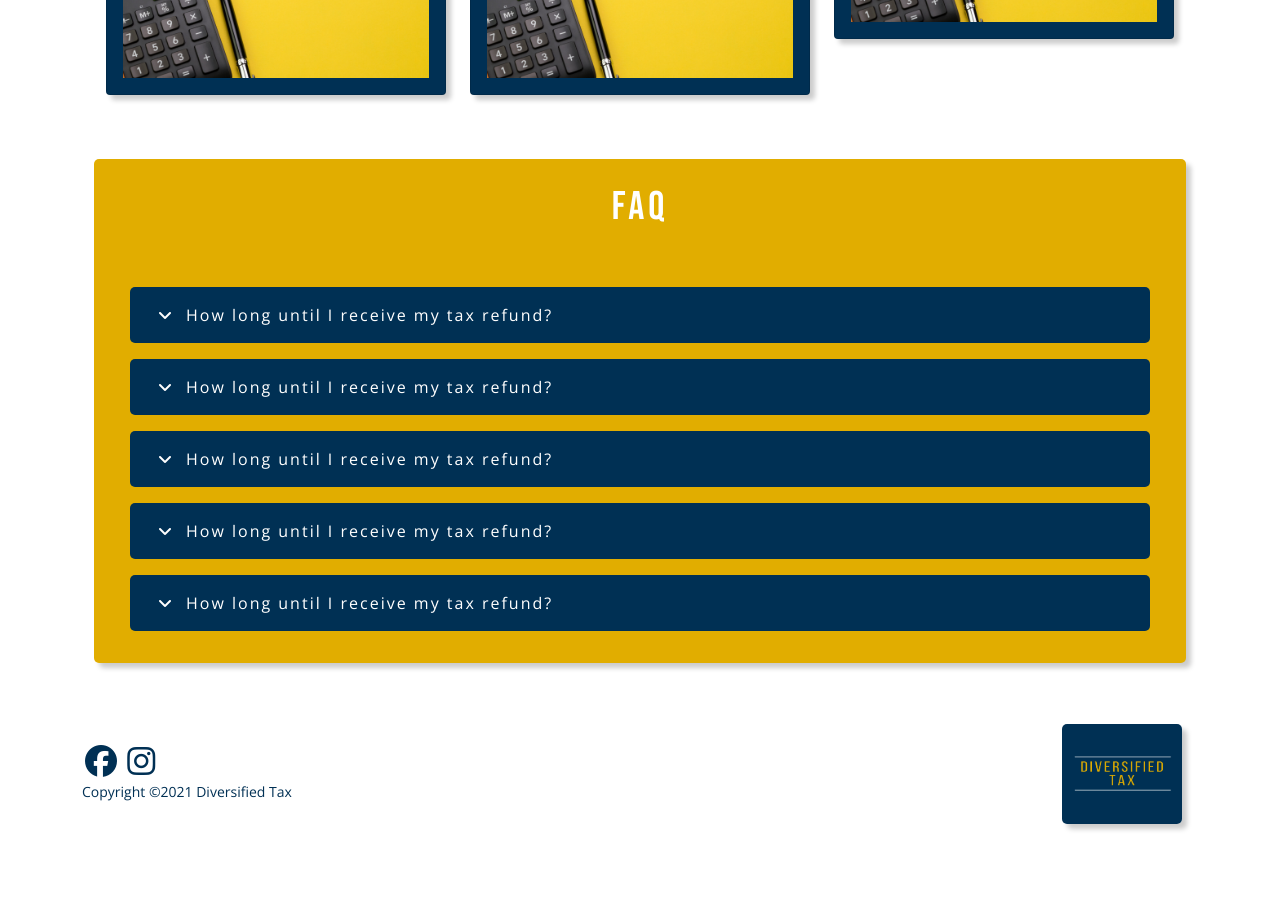
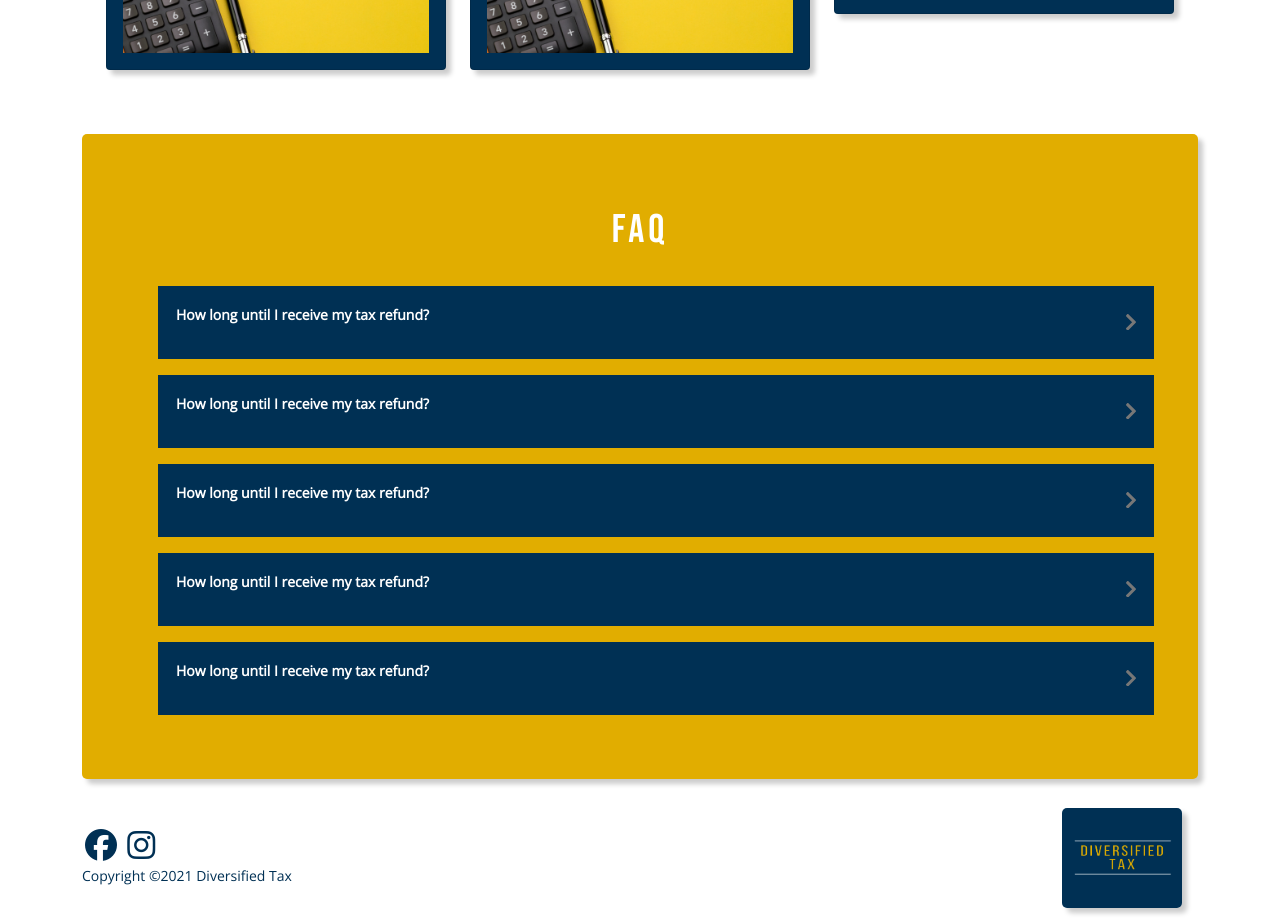
Before and after one commit to JuneXll/Diversified-Tax, a React (Create React App) app in the folder dt-app/: page /business-tax in a window 1280 px wide. Shown: the part 2040-2961 px from the top of the page. Before the commit the page ends 2877 px from the top, so only its background shows below. Built offline with nearby package versions, Linux system fonts and the light colour scheme.

Commit message:
working on refactoring faq with accordion effect

```diff
--- a/dt-app/package.json
+++ b/dt-app/package.json
@@ -10,6 +10,7 @@
     "react": "^17.0.2",
     "react-bootstrap": "^2.0.0",
     "react-dom": "^17.0.2",
+    "react-instagram-embed": "^3.0.0",
     "react-router-dom": "^5.3.0",
     "react-scripts": "4.0.3"
   },
--- a/dt-app/src/components/pages/Business-taxes.js
+++ b/dt-app/src/components/pages/Business-taxes.js
@@ -3,13 +3,13 @@ import { Container, Image, Row, Col } from 'react-bootstrap';
 //Imported Images
 import personalCover from '../../images/oldCalc.jpg';
 //Imported widgets
-import LinkDiv from '../widgets/LinkDiv';
+import LinkCard from '../widgets/LinkCard';
 import Faq from '../widgets/Faq';
 
 // Styles for page
 //Set padding for to make space for navbar
 const paddingTop = {
-    paddingTop: 100
+    paddingTop: 75
 }
 //Styles for main top div
 const blueDiv = {
@@ -114,7 +114,7 @@ const Business = () => {
             {/* Links for getting started */}
             <Container className='my-5'>
                 <h1 className='display-3 text-center' style={headings}>Get started today!</h1>
-                    <LinkDiv firstLink='New Business Clients' secondLink='Returning Business Clients' thirdLink='Submit Extra Forms'/>
+                    <LinkCard firstLink='New Business Clients' secondLink='Returning Business Clients' thirdLink='Submit Extra Forms'/>
             </Container>
 
             {/* Faq */}
--- a/dt-app/src/components/pages/Personal-taxes.js
+++ b/dt-app/src/components/pages/Personal-taxes.js
@@ -6,7 +6,7 @@ import yellowCalc from '../../images/yellowCalc.jpeg';
 import checklist1 from '../../images/Checklist1.png'
 import checklist2 from '../../images/Checklist2.png'
 //Imported widgets
-import LinkDiv from '../widgets/LinkDiv';
+import LinkCard from '../widgets/LinkCard';
 import Faq from '../widgets/Faq';
 
 // Styles for page
@@ -169,7 +169,7 @@ const Personal = () => {
             {/* Links for getting started */}
             <Container className='my-5'>
                 <h1 className='display-3 text-center' style={headings}>Get started today!</h1>
-                    <LinkDiv firstLink='New Personal Clients' secondLink='Returning Personal Clients' thirdLink='Submit Extra Forms'/>
+                    <LinkCard firstLink='New Personal Clients' secondLink='Returning Personal Clients' thirdLink='Submit Extra Forms'/>
             </Container>
 
             {/* FAQ component*/}
--- /dev/null
+++ b/dt-app/src/components/widgets/Accordion.css
@@ -0,0 +1,65 @@
+@import url('https://fonts.googleapis.com/css2?family=Bebas+Neue&family=Open+Sans:wght@300&display=swap');
+
+/* Style the accordion section */
+.accordion__section {
+    display: flex;
+    flex-direction: column;
+  }
+
+  /* Style the buttons that are used to open and close the accordion panel */
+  .accordion {
+    background-color: #003054;
+    color: white;
+    cursor: pointer;
+    padding: 18px;
+    display: flex;
+    align-items: center;
+    border: none;
+    outline: none;
+    transition: background-color 0.6s ease;
+  }
+
+
+  /* Style the accordion content title */
+  .accordion__title {
+    font-family: "Open Sans", sans-serif;
+    font-weight: 600;
+    font-size: 14px;
+  }
+
+  /* Style the accordion chevron icon */
+  .accordion__icon {
+    margin-left: auto;
+    transition: transform 0.6s ease;
+    color:white;
+  }
+
+  /* Style to rotate icon when state is active */
+  .rotate {
+    transform: rotate(90deg);
+  }
+
+  /* Style the accordion content panel. Note: hidden by default */
+  .accordion__content {
+    background-color: white;
+    overflow: hidden;
+    transition: max-height 0.6s ease;
+  }
+
+  /* Style the accordion content text */
+  .accordion__text {
+    font-family: "Open Sans", sans-serif;
+    font-weight: 400;
+    font-size: 14px;
+    padding: 18px;
+  }
+
+  .rounded {
+    border-radius: '5px';
+  }
+
+  .headings {
+    line-height: '2';
+    letter-spacing: '4px';
+    font-family: 'Bebas Neue, cursive';
+  }
--- /dev/null
+++ b/dt-app/src/components/widgets/Accordion.js
@@ -0,0 +1,43 @@
+import React, { useState, useRef } from 'react';
+import { Container } from 'react-bootstrap';
+import Chevron from './Arrow';
+
+import './Accordion.css';
+
+const Accordion = props => {
+
+    const [active, setActive] = useState("");
+    const [height, setHeight] = useState("0px");
+    const [rotate, setRotate] = useState('accordion__icon');
+
+    const content = useRef(null);
+
+    const toggleAccordion = () => {
+        setActive(active === "" ? "active" : "");
+        setHeight( active === "active" ? "0px" : `${content.current.scrollHeight}px`);
+        setRotate(active === 'active' ? 'accordion__icon' : 'accordion__icon rotate');
+    }
+
+    return (
+        <Container className='m-3 rounded'>
+            <div className="accordion__section">
+                <button className={`accordion ${active}`} onClick={toggleAccordion}>
+                <p className="accordion__title">{props.quest}</p>
+                <Chevron className={`${rotate}`} width={10} fill={"#777"} />
+                </button>
+                <div
+                    ref={content}
+                    style={{ maxHeight: `${height}` }}
+                    className="accordion__content"
+                >
+                <div
+                    className="accordion__text"
+                    dangerouslySetInnerHTML={{ __html: props.ans }}
+                />
+                </div>
+            </div>
+        </Container>
+  );
+}
+
+export default Accordion;
--- /dev/null
+++ b/dt-app/src/components/widgets/Arrow.js
@@ -0,0 +1,21 @@
+import React from "react";
+
+const Chevron = (props) => {
+
+ return (
+   <svg
+     className={props.className}
+     height={props.height}
+     width={props.width}
+     viewBox="0 0 266 438"
+     xmlns="http://www.w3.org/2000/svg"
+   >
+     <path
+       d="m258.476 235.971-194.344 194.343c-9.373 9.373-24.569 9.373-33.941 0l-22.667-22.667c-9.357-9.357-9.375-24.522-.04-33.901l154.021-154.746-154.021-154.745c-9.335-9.379-9.317-24.544.04-33.901l22.667-22.667c9.373-9.373 24.569-9.373 33.941 0l194.343 194.343c9.373 9.372 9.373 24.568.001 33.941z"
+       fill={props.fill}
+     />
+   </svg>
+ );
+}
+
+export default Chevron;
--- a/dt-app/src/components/widgets/Faq.js
+++ b/dt-app/src/components/widgets/Faq.js
@@ -1,62 +1,82 @@
-import React, { useState } from 'react';
-import { Container, Row } from 'react-bootstrap';
+import React from 'react';
+import { Container} from 'react-bootstrap';
 import { personalFaq } from '../../questionData/personalFaq';
+import Accordion from './Accordion';
 
 const headings = {
     lineHeight: '2',
     letterSpacing: '4px',
     fontFamily: 'Bebas Neue, cursive',
+    color: 'white'
 }
 
 const questionDiv = {
-    backgroundColor: '#003054',
+    backgroundColor: '#e1ad00',
     borderRadius: '5px',
+    boxShadow: '5px 5px 5px #ccc'
 }
 
-const questionText = {
-    letterSpacing: '2px',
-    fontFamily: 'Open Sans, sans-serif'
-}
-
+// const questionText = {
+//     letterSpacing: '2px',
+//     fontFamily: 'Open Sans, sans-serif',
+//     backgroundColor: '#003054',
+// }
 
 const Faq = () => {
 
-    // States to control toggle effect on faq
-    const [showAnswer, setShowAnswer] = useState(false);
-    const [currentId, setCurrentId] = useState(null);
-
-    //Will render one question and show/hide answer when span is clicked
     const renderQuestion = (question) => {
-        const onClick = () => {
-            setCurrentId(question.id);
-            setShowAnswer(!showAnswer);
-        }
-
-        return (
-            <div className='my-2 p-2' style={questionDiv} key={question.id}>
-                <p className='m-2' style={questionText}>
-                    <span className='p-2' onClick={onClick}>
-                    {showAnswer ? (<i className="fas fa-angle-up"></i>) : (<i className="fas fa-angle-down m-1"></i>)}
-                    </span>{question.question}</p>
-                {currentId === question.id && showAnswer === true && (<p className='p-3' style={questionText}>{question.answer}</p>) }
-            </div>
+        return(
+            <Accordion quest={question.question} ans={question.answer}/>
         )
-
     }
 
-    //Container where all the questions will be rendered dynamically
     return(
-        <Container>
-            <Container className='my-5' style={{backgroundColor:'#e1ad00', borderRadius:'5px', boxShadow: '5px 5px 5px #ccc'}}>
-                <Container className='text-white'>
-                    <h1 className='pt-2 text-center' style={headings}>FAQ</h1>
-                    <Row className='p-4'>
-                        {personalFaq.map(renderQuestion)}
-                    </Row>
-                </Container>
-            </Container>
+        <Container className='p-5' style={questionDiv}>
+            <h1 className='pt-2 text-center' style={headings}>FAQ</h1>
+            {personalFaq.map(renderQuestion)}
         </Container>
     )
 }
 
+
 export default Faq;
+
+// const Faq = () => {
+
+//     // States to control toggle effect on faq
+//     const [showAnswer, setShowAnswer] = useState(false);
+//     const [currentId, setCurrentId] = useState(null);
+
+//     //Will render one question and show/hide answer when span is clicked
+//     const renderQuestion = (question) => {
+//         const onClick = () => {
+//             setCurrentId(question.id);
+//             setShowAnswer(!showAnswer);
+//         }
+
+//         return (
+//             <div className='my-2 p-2' style={questionDiv} key={question.id}>
+//                 <p className='m-2' style={questionText}>
+//                     <span className='p-2' onClick={onClick}>
+//                     {showAnswer ? (<i className="fas fa-angle-up"></i>) : (<i className="fas fa-angle-down m-1"></i>)}
+//                     </span>{question.question}</p>
+//                 {currentId === question.id && showAnswer === true && (<p className='p-3' style={questionText}>{question.answer}</p>) }
+//             </div>
+//         )
+
+//     }
+
+//     //Container where all the questions will be rendered dynamically
+//     return(
+//         <Container>
+//             <Container className='my-5' style={{backgroundColor:'#e1ad00', borderRadius:'5px', boxShadow: '5px 5px 5px #ccc'}}>
+//                 <Container className='text-white'>
+//                     <h1 className='pt-2 text-center' style={headings}>FAQ</h1>
+//                     <Row className='p-4'>
+//                         {personalFaq.map(renderQuestion)}
+//                     </Row>
+//                 </Container>
+//             </Container>
+//         </Container>
+//     )
+// }
--- /dev/null
+++ b/dt-app/src/components/widgets/Instagram.js
@@ -0,0 +1,25 @@
+import React from 'react';
+// import InstagramEmbed from 'react-instagram-embed';
+
+const Instagram = () => {
+    return(
+        <div>
+            {/* <InstagramEmbed
+            url='https://instagr.am/p/Zw9o4/'
+            clientAccessToken='123|456'
+            maxWidth={320}
+            hideCaption={false}
+            containerTagName='div'
+            protocol=''
+            injectScript
+            onLoading={() => {}}
+            onSuccess={() => {}}
+            onAfterRender={() => {}}
+            onFailure={() => {}}
+            /> */}
+            <h1>IG Feed here</h1>
+        </div>
+    )
+}
+
+export default Instagram;
```
Also changed, not shown: dt-app/src/components/pages/Contact-us.js (+10 -2 lines), dt-app/src/components/widgets/LinkCard.js (renamed from dt-app/src/components/widgets/LinkDiv.js), 1 other file (tests, documents, lock files or other folders).
